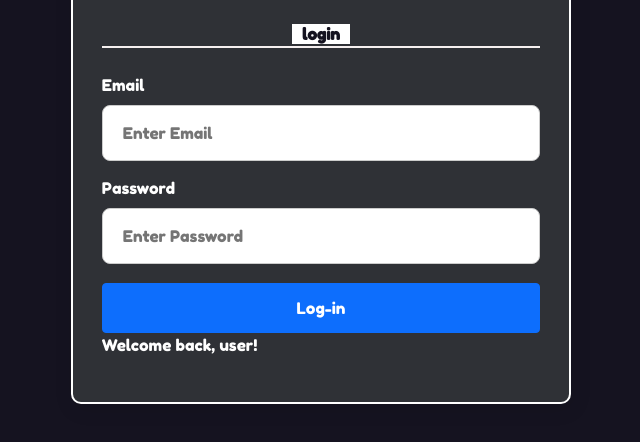
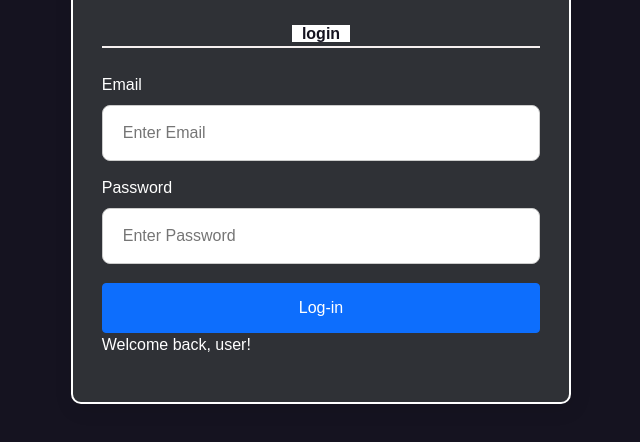
Before and after one commit to Aplha101/chat, a website: page public/login.html in a window 1280 px wide. Shown: the part 168-610 px from the top of the page, without its empty margins (319-959 px from the left). Drawn offline with nearby package versions, Linux system fonts and the light colour scheme; some packages are replaced by stand-ins of ours; a script that the page names is missing.

Commit message:
font fixes

```diff
--- a/public/css/create.css
+++ b/public/css/create.css
@@ -1,9 +1,10 @@
 body {
     background-color: #151320;
-    font-family: 'Fredoka One', cursive;
     color: white;
 }
-
+body, button, input, select, textarea {
+    font-family: 'Fredoka One', sans-serif !important;
+}
 .card {
     width: 500px;
     margin: 3em auto;
--- a/public/css/login.css
+++ b/public/css/login.css
@@ -1,9 +1,10 @@
 body {
     background-color: #151320;
-    font-family: 'Fredoka One', cursive;
     color: white;
 }
-
+body, button, input, select, textarea {
+    font-family: 'Fredoka One', sans-serif !important;
+}
 .card {
     width: 500px;
     margin: 3em auto;
--- a/public/css/style.css
+++ b/public/css/style.css
@@ -1,14 +1,15 @@
 body {
     background-color: #151320;
     color: white;
-    font-family: 'Fredoka One', cursive;
     margin: 0;
     padding: 0;
     display: flex;
     flex-direction: column;
     height: 100vh;
 }
-
+body, button, input, select, textarea {
+    font-family: 'Fredoka One', sans-serif !important;
+}
 #chat-container {
     flex-grow: 1;
     display: flex;
--- a/public/css/user.css
+++ b/public/css/user.css
@@ -1,5 +1,5 @@
-body {
-  font-family: 'Fredoka One', cursive;
+body, button, input, select, textarea {
+    font-family: 'Fredoka One', sans-serif !important;
 }
 
 .profile-card {
--- a/public/login.html
+++ b/public/login.html
@@ -19,8 +19,6 @@
         rel="stylesheet"
         integrity="sha384-giJF6kkoqNQ00vy+HMDP7azOuL0xtbfIcaT9wjKHr8RbDVddVHyTfAAsrekwKmP1"
         crossorigin="anonymous">
-
-    <link href="https://fonts.googleapis.com/css2?family=Fredoka+One&display=swap" rel="stylesheet">
 
     <!-- Fixed path to CSS file -->
     <link rel="stylesheet" href="css/login.css">
```
